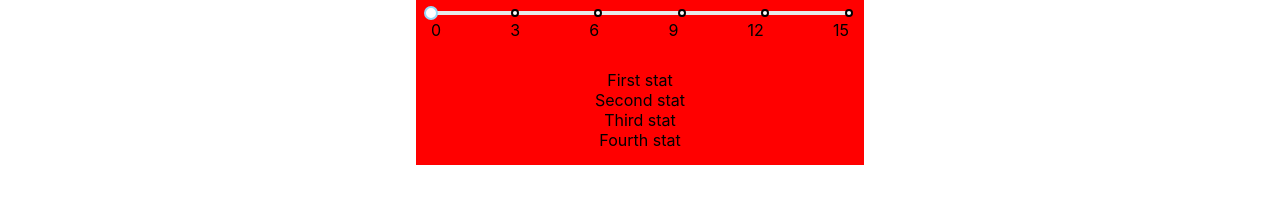
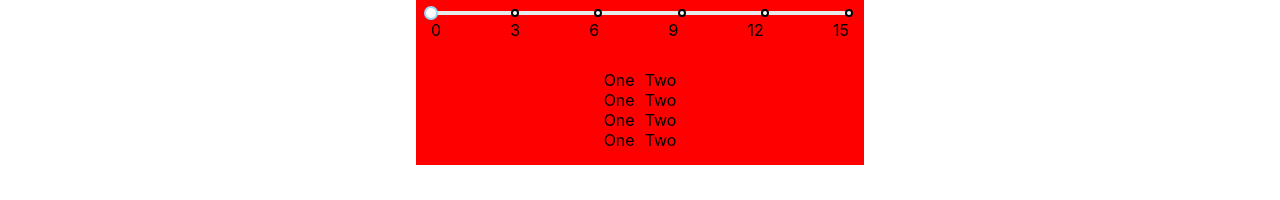
Before and after one commit to Cameronl14320/epic7-helper, a Next.js app: page /Gear/gear in a window 1280 px wide. Shown: the part 347-547 px from the top of the page. Built offline with nearby package versions, Linux system fonts and the light colour scheme.

Commit message:
Added sub stat component to gear page

```diff
--- a/components/shared/slider/DotSlider.tsx
+++ b/components/shared/slider/DotSlider.tsx
@@ -2,7 +2,7 @@ import Slider from 'rc-slider'
 import 'rc-slider/assets/index.css'
 import theme from '../../../styles/theme'
 
-export default function DotSlider(props: { min: number; max: number; step: number }) {
+export default function DotSlider(props) {
     return (
         <Slider
         min={props.min}
--- a/components/shared/stats/gearSub.tsx
+++ b/components/shared/stats/gearSub.tsx
@@ -2,28 +2,26 @@ import { Component } from "react";
 
 import { Box } from 'rebass'
 
-export default class gearSub extends Component {
-    description : string;
-
-    constructor(props) {
-        super(props)
-        this.description = props.description
+const subStyle = {
+    style: {
+        gridRow: 1,
+        padding: '0px 5px 0px 5px',
+    }
 }
 
-    render() {
+export default function GearSub() {
     return (
         <>
             <Box sx={{
                 display: 'inline-grid',
             }}>
-                    <Box>
-                        {this.description}
+                <Box style={subStyle.style}>
+                    One
                 </Box>
-                    <Box>
-                        Percentage
+                <Box style={subStyle.style}>
+                    Two
                 </Box>
             </Box>
         </>
     )
 }
-}
--- a/pages/Gear/gear.tsx
+++ b/pages/Gear/gear.tsx
@@ -3,6 +3,8 @@ import { Box, Text, Button } from 'rebass'
 import theme from '../../styles/theme'
 import DotSlider from '../../components/shared/slider/DotSlider'
 import substats from '../../components/shared/game/substats'
+import GearSub from '../../components/shared/stats/GearSub'
+
 
 var rarity = 3;
 var firstStat = 0;
@@ -113,16 +115,16 @@ export default function Gear() {
 
                 <Box sx={gearStyle.grid.thirdRow}>
                     <Box sx={gearStyle.grid.thirdRow.stat}>
-                        First stat
+                        <GearSub/>
                     </Box>
                     <Box sx={gearStyle.grid.thirdRow.stat}>
-                        Second stat
+                        <GearSub/>
                     </Box>
                     <Box sx={gearStyle.grid.thirdRow.stat}>
-                        Third stat
+                        <GearSub/>
                     </Box>
                     <Box sx={gearStyle.grid.thirdRow.stat}>
-                        Fourth stat
+                        <GearSub/>
                     </Box>
                 </Box>
             </Box>
```
Lines whose indentation alone changed are shown as unchanged.
